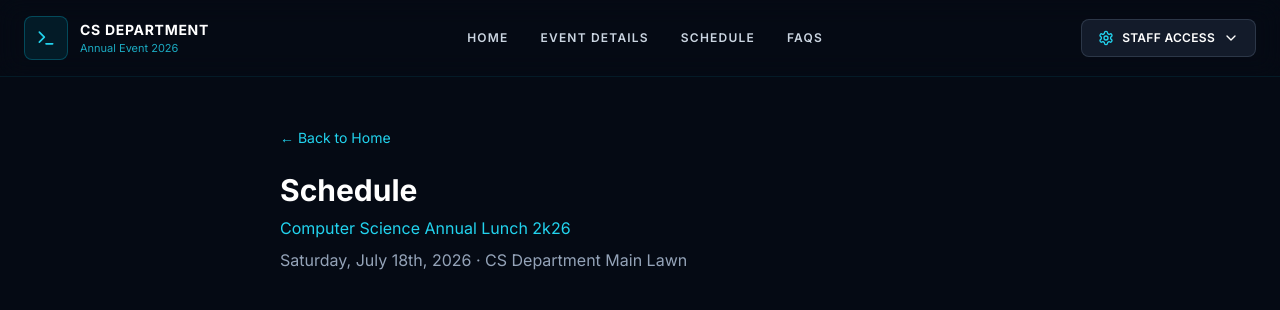
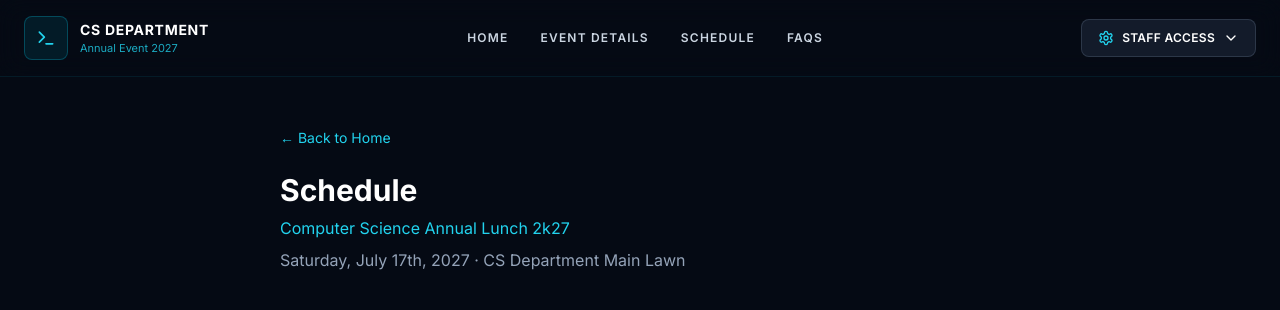
Before and after one commit to rajajalip7-maker/cs-annual-lunch-2k27, a Next.js app: page /schedule in a window 1280 px wide. Shown: the top 310 px of the page. Built offline with nearby package versions, Linux system fonts and the light colour scheme.

Commit message:
Rebrand to CS Annual Lunch 2k27 and update deploy guide

```diff
--- a/src/app/gate/page.tsx
+++ b/src/app/gate/page.tsx
@@ -250,12 +250,12 @@ export default function GateScannerPage() {
         ) : (
           <div className="card mb-6 p-6">
             <p className="mb-4 text-sm text-slate-400">
-              Enter the unique Ticket ID printed on the pass (e.g. CS26-7K4M2P)
+              Enter the unique Ticket ID printed on the pass (e.g. CS27-7K4M2P)
             </p>
             <div className="space-y-3">
               <input
                 className="input text-center font-mono text-lg uppercase tracking-widest"
-                placeholder="CS26-XXXXXX"
+                placeholder="CS27-XXXXXX"
                 value={entryCode}
                 onChange={(e) => setEntryCode(e.target.value.toUpperCase())}
               />
--- a/src/app/layout.tsx
+++ b/src/app/layout.tsx
@@ -5,7 +5,7 @@ import './globals.css';
 const inter = Inter({ subsets: ['latin'] });
 
 export const metadata: Metadata = {
-  title: 'Computer Science Annual Lunch 2k26 — Registration',
+  title: 'Computer Science Annual Lunch 2k27 — Registration',
   description: 'Event registration, payment verification & ticketing system',
 };
 
--- a/src/app/register/complete/page.tsx
+++ b/src/app/register/complete/page.tsx
@@ -5,6 +5,7 @@ import Link from 'next/link';
 import { useRouter } from 'next/navigation';
 import { ArrowLeft, Upload, AlertCircle } from 'lucide-react';
 import { PAYMENT_INSTRUCTIONS, getHostelOptionsForGender } from '@/lib/validation';
+import { EVENT } from '@/lib/event';
 
 export default function RegisterCompletePage() {
   const router = useRouter();
@@ -84,7 +85,7 @@ export default function RegisterCompletePage() {
         </Link>
 
         <div className="card p-8">
-          <h1 className="mb-2 text-2xl font-bold text-white">Computer Science Annual Lunch 2k26</h1>
+          <h1 className="mb-2 text-2xl font-bold text-white">{EVENT.name}</h1>
           <p className="mb-6 text-slate-400">Complete your registration and upload payment proof.</p>
 
           {user && (
--- a/src/components/HomePageClient.tsx
+++ b/src/components/HomePageClient.tsx
@@ -108,7 +108,7 @@ function CodeRain() {
     'const lunch = await celebrate();',
     'import { CS } from "department";',
     'class Student extends CSFamily {}',
-    'export default annualLunch2k26;',
+    'export default annualLunch2k27;',
     'async function register() { return true; }',
     'if (csStudent) joinLunch();',
   ];
--- a/src/lib/crypto.ts
+++ b/src/lib/crypto.ts
@@ -18,14 +18,14 @@ export function generateEntryCodeCandidate(): string {
   for (let i = 0; i < 6; i++) {
     suffix += ENTRY_CHARS[Math.floor(Math.random() * ENTRY_CHARS.length)];
   }
-  return `CS26-${suffix}`;
+  return `CS27-${suffix}`;
 }
 
 export function normalizeEntryCode(code: string): string {
   return code.trim().toUpperCase();
 }
 
-export async function signQrPayload(ticketUid: string, eventId = 'cs-annual-lunch-2k26') {
+export async function signQrPayload(ticketUid: string, eventId = 'cs-annual-lunch-2k27') {
   const issuedAt = Math.floor(Date.now() / 1000);
   const expiresAt = issuedAt + 60 * 60 * 24 * 30; // 30 days
 
--- a/src/lib/event.ts
+++ b/src/lib/event.ts
@@ -1,24 +1,24 @@
 export const EVENT = {
-  id: 'cs-annual-lunch-2k26',
+  id: 'cs-annual-lunch-2k27',
   department: 'CS DEPARTMENT',
-  year: 'Annual Event 2026',
-  name: 'Computer Science Annual Lunch 2k26',
+  year: 'Annual Event 2027',
+  name: 'Computer Science Annual Lunch 2k27',
   heroTitle: 'Computer Science',
-  heroSubtitle: 'Annual Lunch 2k26',
+  heroSubtitle: 'Annual Lunch 2k27',
   subtitle: 'Computer Science Department',
   tagline: 'A celebration of our CS family',
-  date: 'Saturday, July 18th, 2026',
+  date: 'Saturday, July 17th, 2027',
   day: 'Saturday',
-  dateShort: '18 Jul 2026',
-  dateHero: 'Saturday, July 18th',
+  dateShort: '17 Jul 2027',
+  dateHero: 'Saturday, July 17th',
   time: '12:30 PM',
   timeRange: '12:30 PM – 4:00 PM',
   venue: 'CS Department Main Lawn',
   venueDetail: 'CS Department Main Lawn, University Campus',
   backgroundImage: '/images/cs-department-bg.jpg',
   backgroundFallback: '/images/cs-department-bg.svg',
-  registrationClosesAt: '2026-07-10T23:59:59',
-  eventStartsAt: '2026-07-18T12:30:00',
+  registrationClosesAt: '2027-07-10T23:59:59',
+  eventStartsAt: '2027-07-17T12:30:00',
   ticketAmount: 3000,
   pricingDisplay: 'PKR 3,000 per person',
   passIncludes: 'Annual Lunch, Networking, and Digital Swag Bag!',
@@ -31,8 +31,8 @@ export const EVENT = {
     { time: '4:00 PM', title: 'Closing Ceremony', description: 'Vote of thanks and event wrap-up.' },
   ],
   details: [
-    { title: 'About the Event', text: 'The Computer Science Annual Lunch 2k26 is a flagship gathering for CS students, faculty, and alumni. It celebrates the spirit of our department with food, fellowship, and recognition of student achievements.' },
-    { title: 'Date & Time', text: 'Saturday, July 18th, 2026 · 12:30 PM – 4:00 PM' },
+    { title: 'About the Event', text: 'The Computer Science Annual Lunch 2k27 is a flagship gathering for CS students, faculty, and alumni. It celebrates the spirit of our department with food, fellowship, and recognition of student achievements.' },
+    { title: 'Date & Time', text: 'Saturday, July 17th, 2027 · 12:30 PM – 4:00 PM' },
     { title: 'Venue', text: 'CS Department Main Lawn, University Campus. Entry via QR ticket at the gate.' },
     { title: 'Ticket Price', text: 'PKR 3,000 per person. Payment via bank transfer to HBL account (details on registration page).' },
     { title: 'Who Can Attend', text: 'All CS department students — Day Scholars and Hostellites. Registration requires sign-up, payment proof upload, and admin approval.' },
--- a/src/lib/validation.ts
+++ b/src/lib/validation.ts
@@ -96,6 +96,6 @@ export const loginSchema = z.object({
 export const manualOverrideSchema = z.object({
   entryCode: z
     .string()
-    .regex(/^CS26-[A-Z0-9]{6}$/i, 'Invalid ticket ID (e.g. CS26-7K4M2P)'),
+    .regex(/^CS27-[A-Z0-9]{6}$/i, 'Invalid ticket ID (e.g. CS27-7K4M2P)'),
   reason: z.string().min(10, 'Reason required for manual entry'),
 });
```
Also changed, not shown: 1 other file (tests, documents, lock files or other folders).
